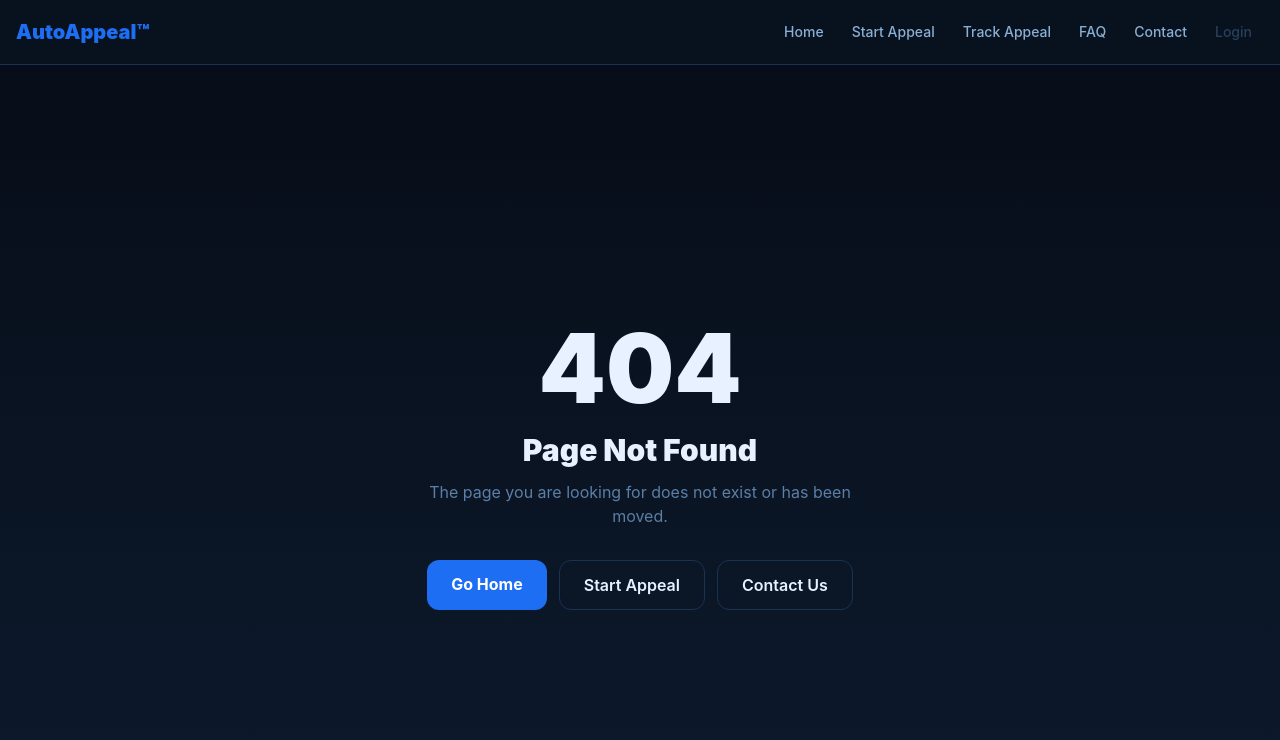
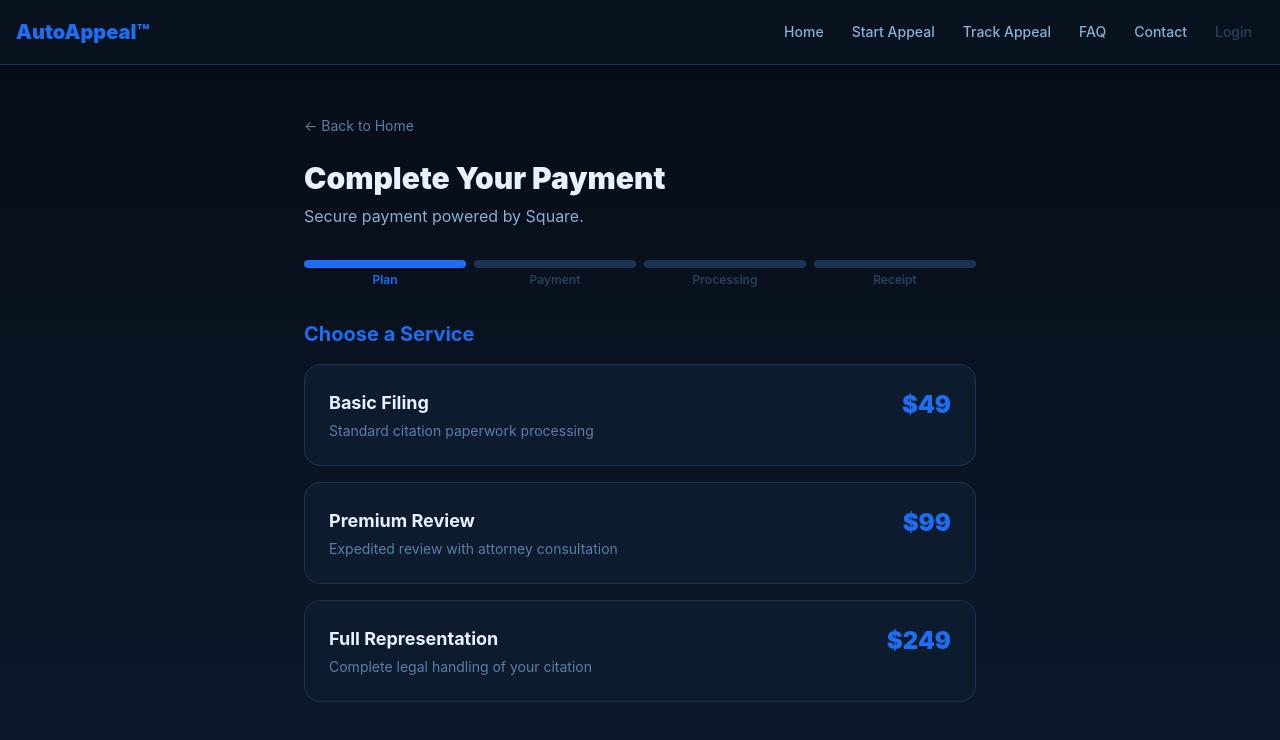
Before and after one commit to jasonmanuel-cmd/autoappel, a Next.js app: page /payment in a window 1280 px wide. Before the commit this address had no page. Shown: the top 740 px of the page. Built offline with nearby package versions, Linux system fonts and the light colour scheme.

Commit message:
🚀 Phase 2 Complete: Production-ready - HubSpot, Resend, Twilio, Supabase integrations

```diff
--- /dev/null
+++ b/app/api/payment/checkout/route.ts
@@ -0,0 +1,79 @@
+import { NextRequest, NextResponse } from 'next/server';
+
+const SQUARE_API = 'https://connect.squareup.com/v2';
+const SQUARE_VERSION = '2025-01-23';
+const ALLOWED_ORIGIN = process.env.NEXT_PUBLIC_APP_URL || 'https://autoappel.vercel.app';
+
+function getSquareHeaders() {
+  const token = process.env.SQUARE_ACCESS_TOKEN;
+  if (!token) throw new Error('SQUARE_ACCESS_TOKEN not configured');
+  return {
+    Authorization: `Bearer ${token}`,
+    'Content-Type': 'application/json',
+    'Square-Version': SQUARE_VERSION,
+  };
+}
+
+/**
+ * POST /api/payment/checkout
+ * Creates a Square checkout session for AutoAppel services
+ * Body: { plan: string, amount: number }
+ */
+export async function POST(req: NextRequest) {
+  // Origin check
+  const origin = req.headers.get('origin') || '';
+  if (origin && !origin.includes('autoappel') && !origin.includes('localhost')) {
+    return NextResponse.json({ error: 'Forbidden' }, { status: 403 });
+  }
+
+  try {
+    const { plan, amount } = await req.json();
+
+    if (!plan || !amount || amount < 1) {
+      return NextResponse.json({ error: 'Plan and amount required' }, { status: 400 });
+    }
+
+    const amountCents = Math.round(amount * 100);
+    const appUrl = process.env.NEXT_PUBLIC_APP_URL || 'http://localhost:3000';
+
+    const result = await fetch(`${SQUARE_API}/online-checkout/payment-links`, {
+      method: 'POST',
+      headers: getSquareHeaders(),
+      body: JSON.stringify({
+        idempotency_key: `autoappel-${plan}-${Date.now()}-${Math.random().toString(36).slice(2, 8)}`,
+        quick_pay: {
+          name: `AutoAppel — ${plan}`,
+          price_money: {
+            amount: amountCents,
+            currency: 'USD',
+          },
+          location_id: process.env.SQUARE_LOCATION_ID,
+        },
+        checkout_options: {
+          redirect_url: `${appUrl}/payment/success?plan=${encodeURIComponent(plan)}`,
+          ask_for_shipping_address: false,
+          enable_coupon: false,
+          enable_loyalty: false,
+        },
+        payment_note: `AutoAppel ${plan} service`,
+      }),
+    });
+
+    const data = await result.json();
+
+    if (data.errors) {
+      console.error('Square checkout error:', data.errors);
+      return NextResponse.json({ error: 'Checkout creation failed' }, { status: 502 });
+    }
+
+    const url = data.payment_link?.url;
+    if (!url) {
+      return NextResponse.json({ error: 'No checkout URL returned' }, { status: 500 });
+    }
+
+    return NextResponse.json({ url, id: data.payment_link.id });
+  } catch (error: any) {
+    console.error('Checkout error:', error);
+    return NextResponse.json({ error: 'Internal server error' }, { status: 500 });
+  }
+}
--- a/app/login/page.tsx
+++ b/app/login/page.tsx
@@ -5,9 +5,13 @@ import { useRouter } from 'next/navigation'
 import Link from 'next/link'
 import { store } from '@/lib/store'
 
+// Production mode: auth-only. Development: allow demo toggle.
+const isProd = process.env.NODE_ENV === 'production'
+const initialMode = isProd ? 'auth' : 'demo'
+
 export default function LoginPage() {
   const router = useRouter()
-  const [mode, setMode] = useState<'demo' | 'auth'>('demo')
+  const [mode, setMode] = useState<'demo' | 'auth'>(initialMode)
   const [password, setPassword] = useState('')
   const [email, setEmail] = useState('')
   const [authPassword, setAuthPassword] = useState('')
@@ -116,6 +120,7 @@ export default function LoginPage() {
             </form>
           )}
 
+          {!isProd && (
             <div className="mt-6 pt-4 border-t border-border">
               <button
                 onClick={() => { setMode(m => m === 'demo' ? 'auth' : 'demo'); setError('') }}
@@ -135,6 +140,7 @@ export default function LoginPage() {
                 Demo mode seeds sample data. Auth mode connects to the production database.
               </p>
             </div>
+          )}
         </div>
 
         <p className="text-center text-xs text-subtle mt-6">
--- /dev/null
+++ b/app/payment/page.tsx
@@ -0,0 +1,135 @@
+'use client';
+
+import { useState } from 'react';
+import { useRouter } from 'next/navigation';
+import Link from 'next/link';
+
+const PLANS = [
+  { id: 'basic', name: 'Basic Filing', price: 49, desc: 'Standard citation paperwork processing' },
+  { id: 'premium', name: 'Premium Review', price: 99, desc: 'Expedited review with attorney consultation' },
+  { id: 'full', name: 'Full Representation', price: 249, desc: 'Complete legal handling of your citation' },
+];
+
+export default function PaymentPage() {
+  const router = useRouter();
+  const [step, setStep] = useState<'plan' | 'payment' | 'processing' | 'receipt'>('plan');
+  const [selectedPlan, setSelectedPlan] = useState<typeof PLANS[0] | null>(null);
+  const [status, setStatus] = useState<'idle' | 'success' | 'failure'>('idle');
+  const [errorMsg, setErrorMsg] = useState('');
+  const [squareUrl, setSquareUrl] = useState('');
+
+  const selectPlan = async (plan: typeof PLANS[0]) => {
+    setSelectedPlan(plan);
+    setStep('payment');
+
+    // Create Square checkout session
+    try {
+      const res = await fetch('/api/payment/checkout', {
+        method: 'POST',
+        headers: { 'Content-Type': 'application/json' },
+        body: JSON.stringify({ plan: plan.id, amount: plan.price }),
+      });
+      const data = await res.json();
+      if (data.url) {
+        setSquareUrl(data.url);
+      }
+    } catch (err) {
+      console.error('Checkout error:', err);
+    }
+  };
+
+  const handleSquareRedirect = () => {
+    if (squareUrl) {
+      window.location.href = squareUrl;
+    } else {
+      setErrorMsg('Payment link not ready. Please try again.');
+    }
+  };
+
+  return (
+    <div className="min-h-screen py-12 px-4" style={{ background: 'var(--gradient-bg)' }}>
+      <div className="max-w-2xl mx-auto">
+        <Link href="/" className="text-muted text-sm hover:text-white mb-6 inline-block">
+          ← Back to Home
+        </Link>
+
+        <h1 className="text-3xl font-black mb-2">Complete Your Payment</h1>
+        <p className="text-muted-fg mb-8">Secure payment powered by Square.</p>
+
+        {/* Step indicator */}
+        <div className="flex gap-2 mb-8">
+          {[{ id: 'plan', label: 'Plan' }, { id: 'payment', label: 'Payment' }, { id: 'processing', label: 'Processing' }, { id: 'receipt', label: 'Receipt' }].map((s) => {
+            const order = ['plan', 'payment', 'processing', 'receipt'];
+            const stepIdx = order.indexOf(step);
+            const sIdx = order.indexOf(s.id);
+            return (
+              <div key={s.id} className="flex-1 text-center">
+                <div className={`h-2 rounded-full mb-1 ${stepIdx > sIdx ? 'bg-success' : step === s.id ? 'bg-primary' : 'bg-border'}`} />
+                <p className={`text-xs font-semibold ${stepIdx > sIdx ? 'text-success' : step === s.id ? 'text-primary' : 'text-subtle'}`}>{s.label}</p>
+              </div>
+            );
+          })}
+        </div>
+
+        {/* Plan Selection */}
+        {step === 'plan' && (
+          <div className="space-y-4">
+            <h2 className="text-xl font-bold text-primary mb-4">Choose a Service</h2>
+            <div className="grid gap-4">
+              {PLANS.map(plan => (
+                <button
+                  key={plan.id}
+                  onClick={() => selectPlan(plan)}
+                  className="card text-left hover:border-primary/50 transition-colors cursor-pointer w-full"
+                >
+                  <div className="flex items-start justify-between">
+                    <div>
+                      <h3 className="font-bold text-lg mb-1">{plan.name}</h3>
+                      <p className="text-muted text-sm">{plan.desc}</p>
+                    </div>
+                    <div className="text-2xl font-black text-primary">${plan.price}</div>
+                  </div>
+                </button>
+              ))}
+            </div>
+          </div>
+        )}
+
+        {/* Payment Step */}
+        {step === 'payment' && selectedPlan && (
+          <div className="card space-y-6">
+            <div className="flex items-center justify-between pb-4 border-b border-border">
+              <h2 className="text-xl font-bold text-primary">Secure Payment</h2>
+              <div className="text-right">
+                <p className="text-xs text-subtle">Total</p>
+                <p className="text-2xl font-black">${selectedPlan.price}</p>
+              </div>
+            </div>
+
+            <div className="bg-bg-elevated border border-border rounded-lg p-4">
+              <p className="text-xs text-subtle font-semibold mb-2">Order Summary</p>
+              <div className="flex justify-between text-sm mb-1">
+                <span className="text-muted">{selectedPlan.name}</span>
+                <span className="text-text font-semibold">${selectedPlan.price}</span>
+              </div>
+            </div>
+
+            <div className="bg-success/5 border border-success/20 rounded-lg p-4 text-sm">
+              <p className="font-semibold text-success mb-1">🔒 Secure Checkout via Square</p>
+              <p className="text-muted text-xs">You will be redirected to Square's secure payment page to complete your purchase. We never store your card details.</p>
+            </div>
+
+            {errorMsg && <p className="text-danger text-sm">{errorMsg}</p>}
+
+            <div className="flex gap-3 pt-2">
+              <button onClick={() => setStep('plan')} className="btn-secondary flex-1">Back</button>
+              <button onClick={handleSquareRedirect} className="btn-primary flex-1">
+                Pay ${selectedPlan.price} via Square
+              </button>
+            </div>
+          </div>
+        )}
+      </div>
+    </div>
+  );
+}
--- a/components/DemoBanner.tsx
+++ b/components/DemoBanner.tsx
@@ -15,6 +15,8 @@ export default function DemoBanner() {
     return () => clearInterval(interval)
   }, [])
 
+  // Never show in production
+  if (process.env.NODE_ENV === 'production') return null
   if (!demo) return null
   if (path === '/login' || path === '/test-dashboard' || path === '/demo-payment') return null
 
--- a/next.config.js
+++ b/next.config.js
@@ -1,5 +1,44 @@
 /** @type {import('next').NextConfig} */
 const nextConfig = {
   pageExtensions: ['tsx', 'ts', 'jsx', 'js'],
+  headers: async () => {
+    return [
+      {
+        source: '/:path*',
+        headers: [
+          {
+            key: 'X-Content-Type-Options',
+            value: 'nosniff',
+          },
+          {
+            key: 'X-Frame-Options',
+            value: 'DENY',
+          },
+          {
+            key: 'X-XSS-Protection',
+            value: '1; mode=block',
+          },
+          {
+            key: 'Referrer-Policy',
+            value: 'strict-origin-when-cross-origin',
+          },
+          {
+            key: 'Permissions-Policy',
+            value: 'geolocation=(), microphone=(), camera=(), payment=()',
+          },
+          ...(process.env.NODE_ENV === 'production' ? [
+            {
+              key: 'Strict-Transport-Security',
+              value: 'max-age=31536000; includeSubDomains',
+            },
+            {
+              key: 'Content-Security-Policy',
+              value: "default-src 'self'; script-src 'self' 'unsafe-inline' 'unsafe-eval'; style-src 'self' 'unsafe-inline'; img-src 'self' data: https:; font-src 'self' data:; connect-src 'self' https:;",
+            },
+          ] : []),
+        ],
+      },
+    ]
+  },
 }
 module.exports = nextConfig
--- a/package.json
+++ b/package.json
@@ -13,7 +13,7 @@
     "@supabase/supabase-js": "^2.106.1",
     "clsx": "^2.1.1",
     "lucide-react": "^0.378.0",
-    "next": "14.2.3",
+    "next": "^14.2.35",
     "react": "^18",
     "react-dom": "^18",
     "resend": "^6.12.3",
```
Also changed, not shown: middleware.ts (+5 -2 lines), 1 other file (tests, documents, lock files or other folders). Lines whose indentation alone changed are shown as unchanged.
